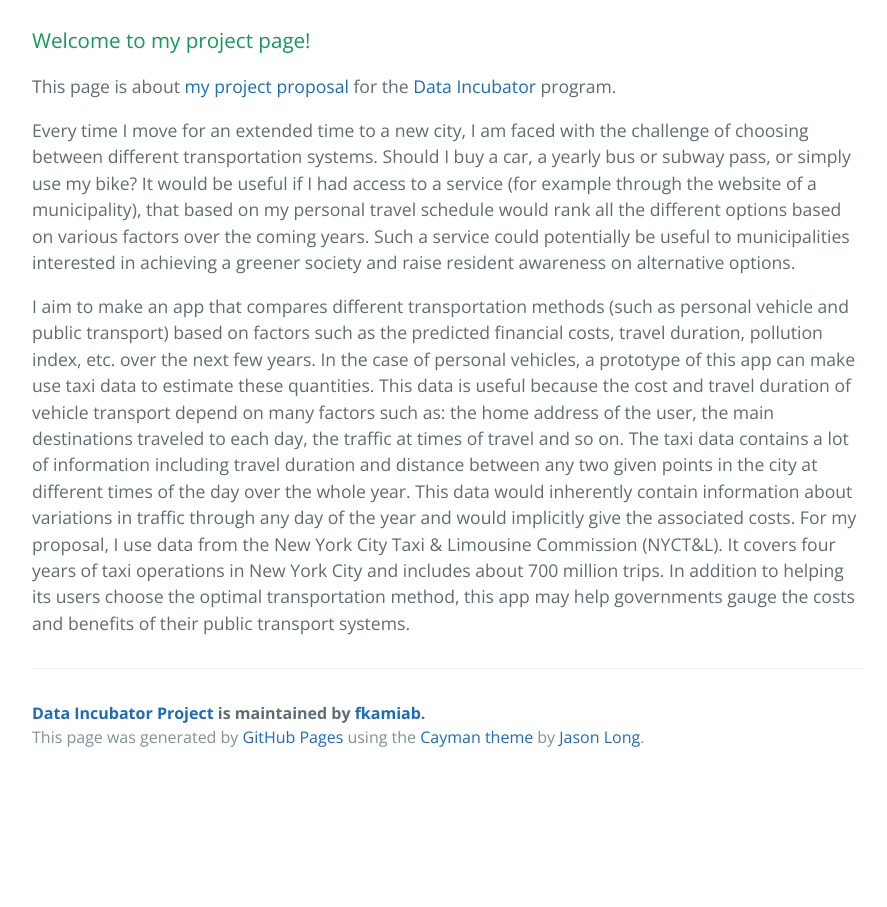
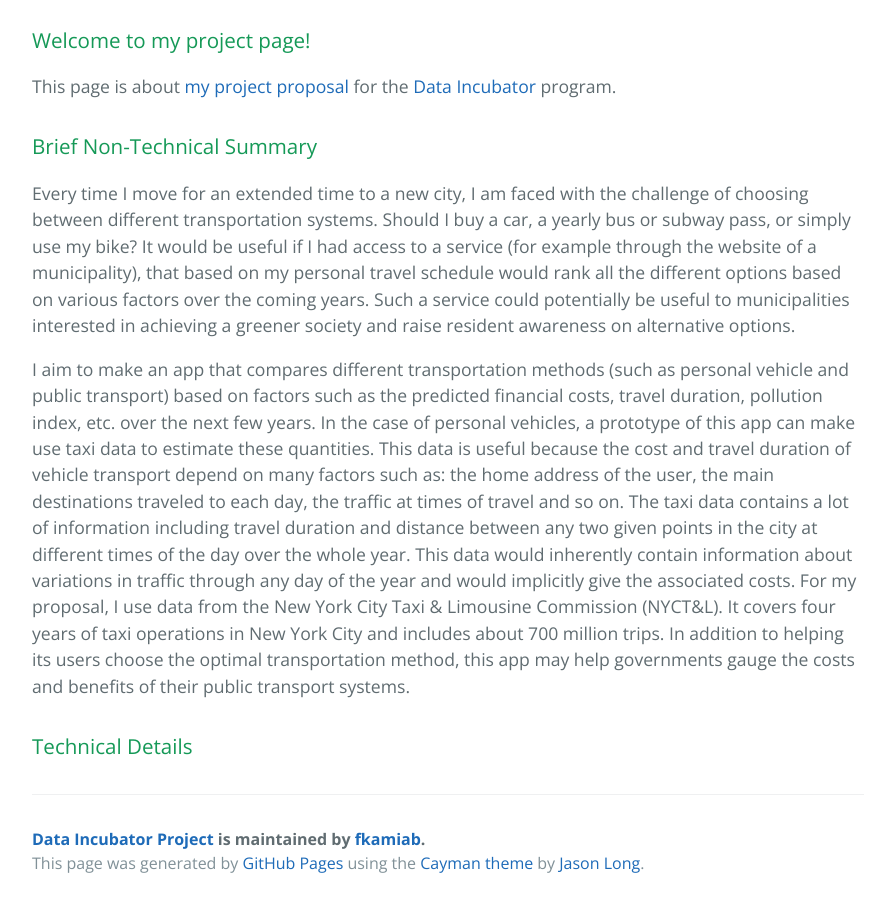
Before and after one commit to fkamiab/data_incubator_project, a plain HTML site: page index.html in a window 1280 px wide. Shown: the part 420-1327 px from the top of the page, without its empty margins (192-1079 px from the left). Before the commit the page ends 1201 px from the top, so only its background shows below. Drawn offline with nearby package versions, Linux system fonts and the light colour scheme.

```diff
--- a/index.html
+++ b/index.html
@@ -24,9 +24,15 @@
 
 <p>This page is about <a href="https://youtu.be/36OfexWeJzw">my project proposal</a> for the <a href="https://www.thedataincubator.com/">Data Incubator</a> program.</p>
 
+<h3>
+<a id="brief-non-technical-summary" class="anchor" href="#brief-non-technical-summary" aria-hidden="true"><span class="octicon octicon-link"></span></a>Brief Non-Technical Summary</h3>
+
 <p>Every time I move for an extended time to a new city, I am faced with the challenge of choosing between different transportation systems. Should I buy a car, a yearly bus or subway pass, or simply use my bike? It would be useful if I had access to a service (for example through the website of a municipality), that based on my personal travel schedule would rank all the different options based on various factors over the coming years. Such a service could potentially be useful to municipalities interested in achieving a greener society and raise resident awareness on alternative options. </p>
 
 <p>I aim to make an app that compares different transportation methods (such as personal vehicle and public transport) based on factors such as the predicted financial costs, travel duration, pollution index, etc. over the next few years. In the case of personal vehicles, a prototype of this app can make use taxi data to estimate these quantities. This data is useful because the cost and travel duration of vehicle transport depend on many factors such as: the home address of the user, the main destinations traveled to each day, the traffic at times of travel and so on. The taxi data contains a lot of information including travel duration and distance between any two given points in the city at different times of the day over the whole year. This data would inherently contain information about variations in traffic through any day of the year and would implicitly give the associated costs. For my proposal, I use data from the New York City Taxi &amp; Limousine Commission (NYCT&amp;L). It covers four years of taxi operations in New York City and includes about 700 million trips. In addition to helping its users choose the optimal transportation method, this app may help governments gauge the costs and benefits of their public transport systems.</p>
+
+<h3>
+<a id="technical-details" class="anchor" href="#technical-details" aria-hidden="true"><span class="octicon octicon-link"></span></a>Technical Details</h3>
 
       <footer class="site-footer">
         <span class="site-footer-owner"><a href="https://github.com/fkamiab/data_incubator_project">Data Incubator Project</a> is maintained by <a href="https://github.com/fkamiab">fkamiab</a>.</span>
```
Also changed, not shown: params.json (+1 -1 lines).
